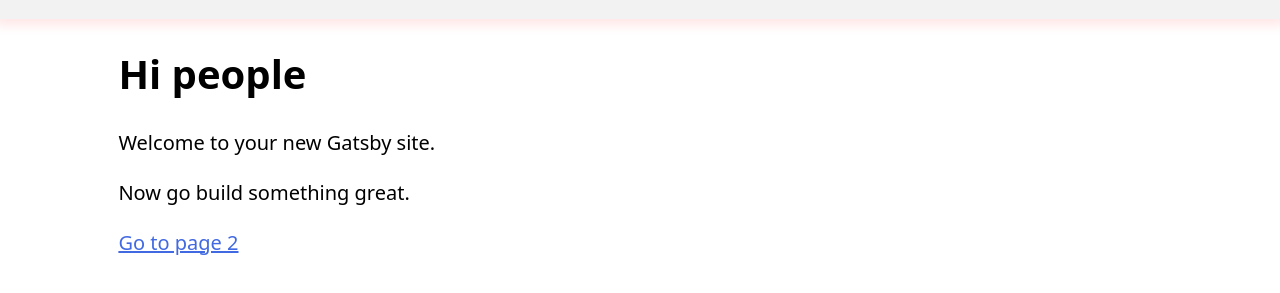
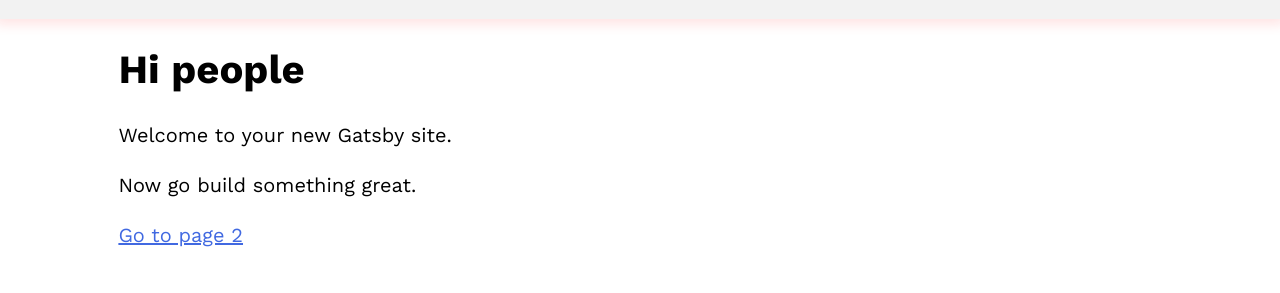
Before and after one commit to faahim/playerFM-landing-page, a Gatsby site: page / in a window 1280 px wide. Shown: the part 329-622 px from the top of the page. Built offline with nearby package versions, Linux system fonts and the light colour scheme; Gatsby itself is replaced by a stand-in of ours.

Commit message:
added work sans font declaration

```diff
--- a/src/utils/_typography.scss
+++ b/src/utils/_typography.scss
@@ -1,6 +1,10 @@
 $fonts: (
-  display: (font-family: system-ui),
-  body: (font-family: system-ui)
+  display: (
+    font-family: 'Work Sans',
+  ),
+  body: (
+    font-family: 'Work Sans',
+  ),
 );
 
 @mixin font($type) {
```
